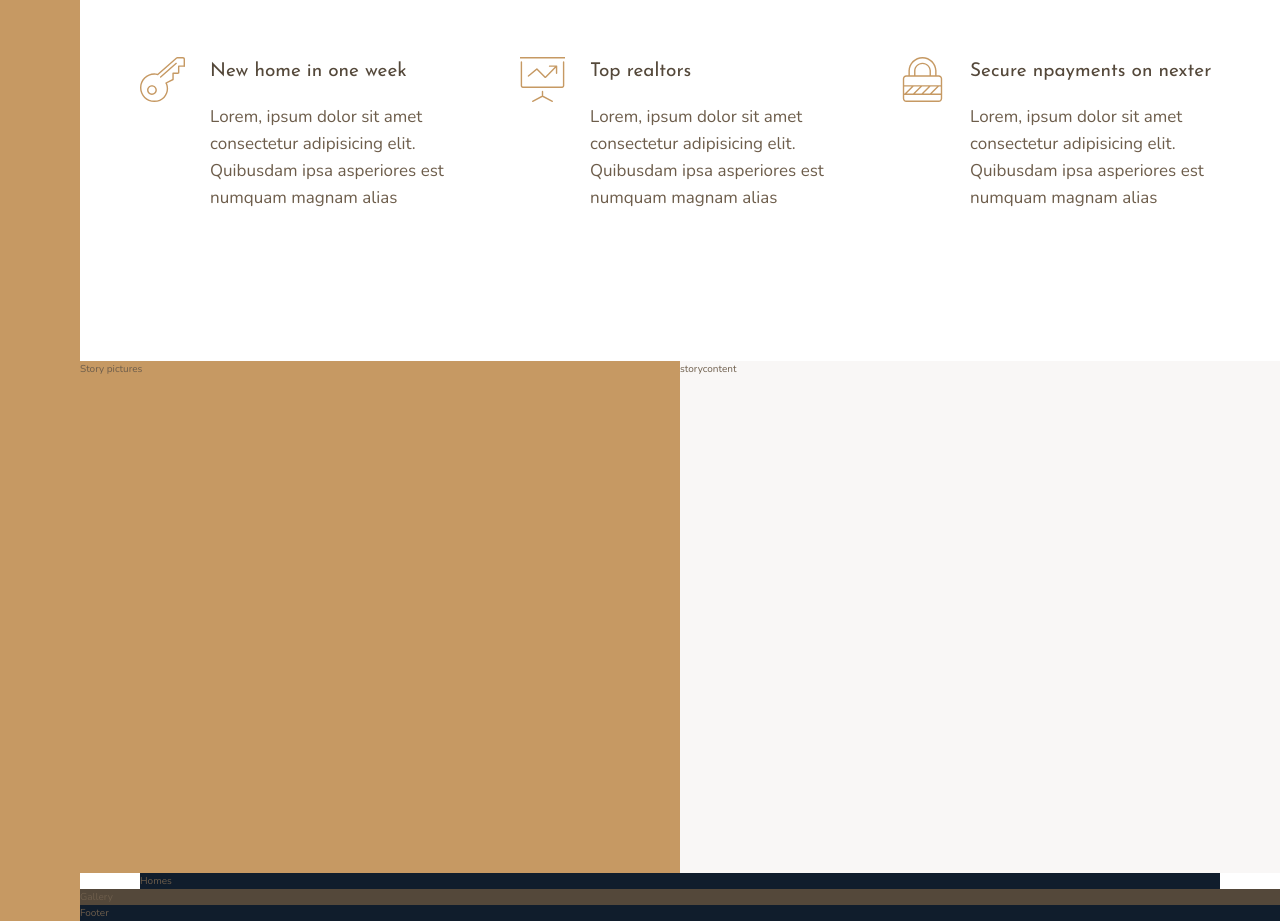
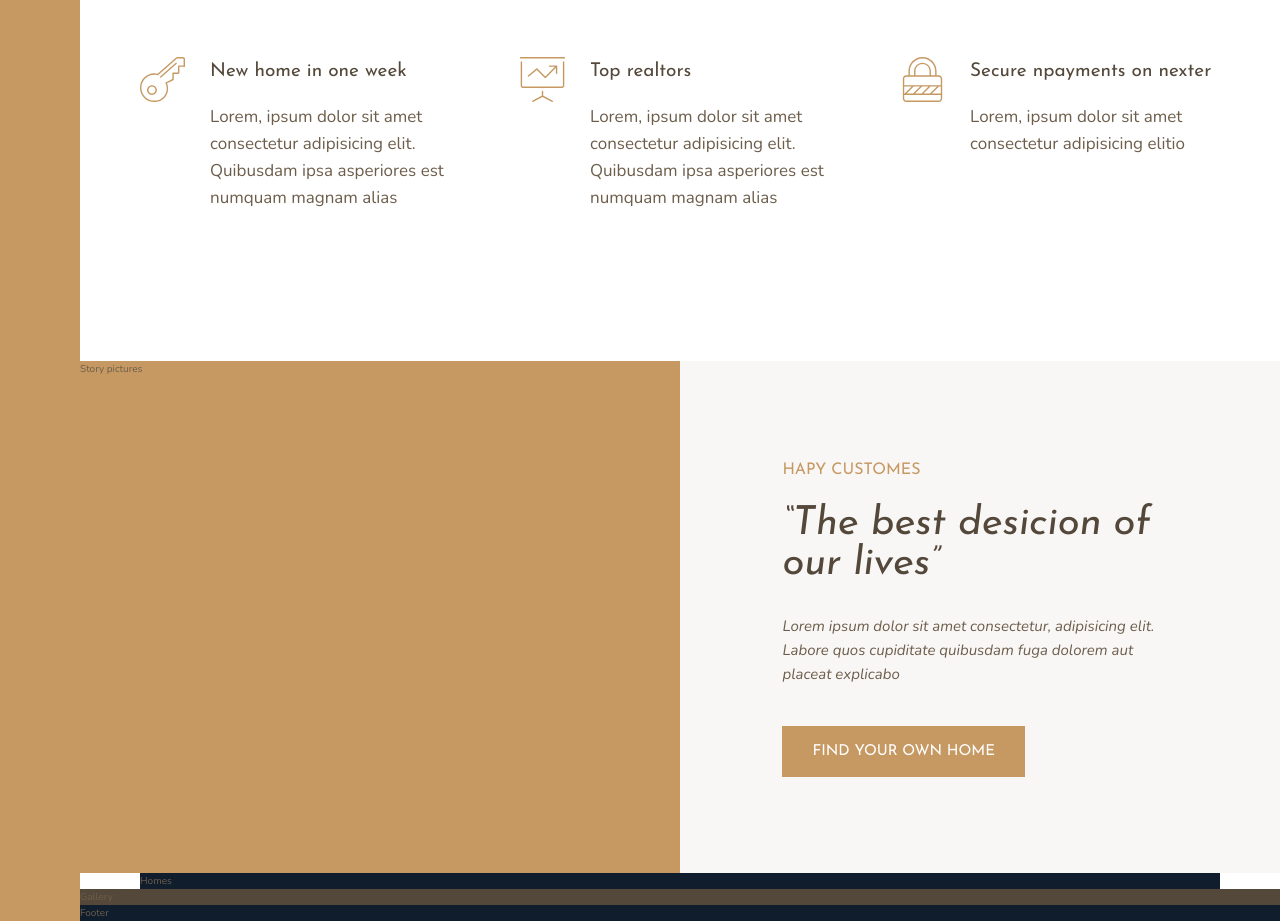
Before and after one commit to SantiagoAlvarze22/Nexter-Project, a website: page index.html in a window 1280 px wide. Shown: the part 947-1868 px from the top of the page. Drawn offline with nearby package versions, Linux system fonts and the light colour scheme.

Commit message:
Story section, story content layout with grid

```diff
--- a/index.html
+++ b/index.html
@@ -1,5 +1,6 @@
 <!DOCTYPE html>
 <html lang="en">
+
 <head>
     <meta charset="UTF-8">
     <meta name="viewport" content="width=device-width, initial-scale=1.0">
@@ -11,6 +12,7 @@
 
     <title>nexter &mdash; your home, your freedom</title>
 </head>
+
 <body class="container">
     <div class="sidebar">
         Sidebar
@@ -30,7 +32,8 @@
                 <use xlink:href="img/sprite.svg#icon-global"></use>
             </svg>
             <h4 class="heading-4 heading-4--dark">World's best luxury homes</h4>
-                <p class="feature__text">Lorem, ipsum dolor sit amet consectetur adipisicing elit. Quibusdam ipsa asperiores est numquam magnam alias</p>
+            <p class="feature__text">Lorem, ipsum dolor sit amet consectetur adipisicing elit. Quibusdam ipsa asperiores
+                est numquam magnam alias</p>
         </div>
 
         <div class="feature">
@@ -38,7 +41,8 @@
                 <use xlink:href="img/sprite.svg#icon-trophy"></use>
             </svg>
             <h4 class="heading-4 heading-4--dark">Only the best poroperties</h4>
-                <p class="feature__text">Lorem, ipsum dolor sit amet consectetur adipisicing elit. Quibusdam ipsa asperiores est numquam magnam alias</p>
+            <p class="feature__text">Lorem, ipsum dolor sit amet consectetur adipisicing elit. Quibusdam ipsa asperiores
+                est numquam magnam alias</p>
         </div>
 
         <div class="feature">
@@ -46,15 +50,17 @@
                 <use xlink:href="img/sprite.svg#icon-map-pin"></use>
             </svg>
             <h4 class="heading-4 heading-4--dark">All homes in top locations</h4>
-                <p class="feature__text">Lorem, ipsum dolor sit amet consectetur adipisicing elit. Quibusdam ipsa asperiores est numquam magnam alias</p>
+            <p class="feature__text">Lorem, ipsum dolor sit amet consectetur adipisicing elit. Quibusdam ipsa asperiores
+                est numquam magnam alias</p>
         </div>
 
         <div class="feature">
             <svg class="feature__icon">
                 <use xlink:href="img/sprite.svg#icon-key"></use>
             </svg>
-                <h4 class="heading-4 heading-4--dark">New home in one week</h4>
-                <p class="feature__text">Lorem, ipsum dolor sit amet consectetur adipisicing elit. Quibusdam ipsa asperiores est numquam magnam alias</p>
+            <h4 class="heading-4 heading-4--dark ">New home in one week</h4>
+            <p class="feature__text">Lorem, ipsum dolor sit amet consectetur adipisicing elit. Quibusdam ipsa asperiores
+                est numquam magnam alias</p>
         </div>
 
         <div class="feature">
@@ -62,7 +68,8 @@
                 <use xlink:href="img/sprite.svg#icon-presentation"></use>
             </svg>
             <h4 class="heading-4 heading-4--dark">Top realtors</h4>
-                <p class="feature__text">Lorem, ipsum dolor sit amet consectetur adipisicing elit. Quibusdam ipsa asperiores est numquam magnam alias</p>
+            <p class="feature__text">Lorem, ipsum dolor sit amet consectetur adipisicing elit. Quibusdam ipsa asperiores
+                est numquam magnam alias</p>
         </div>
 
         <div class="feature">
@@ -70,7 +77,7 @@
                 <use xlink:href="img/sprite.svg#icon-lock"></use>
             </svg>
             <h4 class="heading-4 heading-4--dark">Secure npayments on nexter</h4>
-                <p class="feature__text">Lorem, ipsum dolor sit amet consectetur adipisicing elit. Quibusdam ipsa asperiores est numquam magnam alias</p>
+            <p class="feature__text">Lorem, ipsum dolor sit amet consectetur adipisicing elitio</p>
         </div>
 
     </section>
@@ -79,7 +86,15 @@
         Story pictures
     </div>
 
-        <div class="story__content">storycontent</div>
+    <div class="story__content">
+        <h3 class="heading-3 mb-sm">Hapy Customes</h3>
+        <h2 class="heading-2 heading-2--dark mb-md">&ldquo;The best desicion of our lives&rdquo;</h2>
+        <p class="story__text">
+            Lorem ipsum dolor sit amet consectetur, adipisicing elit. Labore quos cupiditate quibusdam fuga dolorem aut
+            placeat explicabo
+        </p>
+        <button class="btn">Find your own home</button>
+    </div>
 
     <section class="homes">Homes</section>
 
@@ -88,4 +103,5 @@
     <footer class="footer">Footer</footer>
 
 </body>
+
 </html>
--- a/sass/_story.scss
+++ b/sass/_story.scss
@@ -7,5 +7,20 @@
     &__content{
         background-color:$color-grey-light-1 ;
         grid-column: col-start 5 / full-end;
+
+        padding: 6rem 8vw;
+        // display: flex;
+        // flex-direction: column ;
+        // align-items: flex-start;
+
+        display:grid;
+        align-content: center;
+        justify-items: start;
+    }
+
+    &__text{
+        font-size: 1.5rem;
+        font-style: italic;
+        margin-bottom: 4rem;
     }
 }
--- a/sass/_typography.scss
+++ b/sass/_typography.scss
@@ -8,9 +8,18 @@
 }
 .heading-2{
     @extend %heading;
+    font-size: 4rem;
+    font-style: italic;
+    line-height: 1;
+
+    &--light{color:$color-grey-light-1;}
+    &--dark{color:$color-grey-dark-1;}
 }
 .heading-3{
     @extend %heading;
+    font-size: 1.6rem;
+    color: $color-primary;
+    text-transform: uppercase;
 }
 .heading-4{
     @extend %heading;
@@ -19,3 +28,25 @@
     &--light{color:$color-grey-light-1;}
     &--dark{color:$color-grey-dark-1;}
 }
+
+.btn{
+    background-color: $color-primary;
+    color: #fff;
+    border: none;
+    border-radius: 0;
+    font-family: $font-display;
+    font-size: 1.5rem;
+    text-transform: uppercase;
+    padding: 1.8rem 3rem;
+    cursor: pointer;
+    transition: all .3s;
+
+    &:hover{
+        background-color: $color-primary-dark;
+    }
+}
+
+.mb-sm{margin-bottom:2rem;}
+.mb-md{margin-bottom:3rem;}
+.mb-lg{margin-bottom:4rem;}
+.mb-hg{margin-bottom:8rem;}
```
Also changed, not shown: css/style.css. Lines whose indentation alone changed are shown as unchanged.
